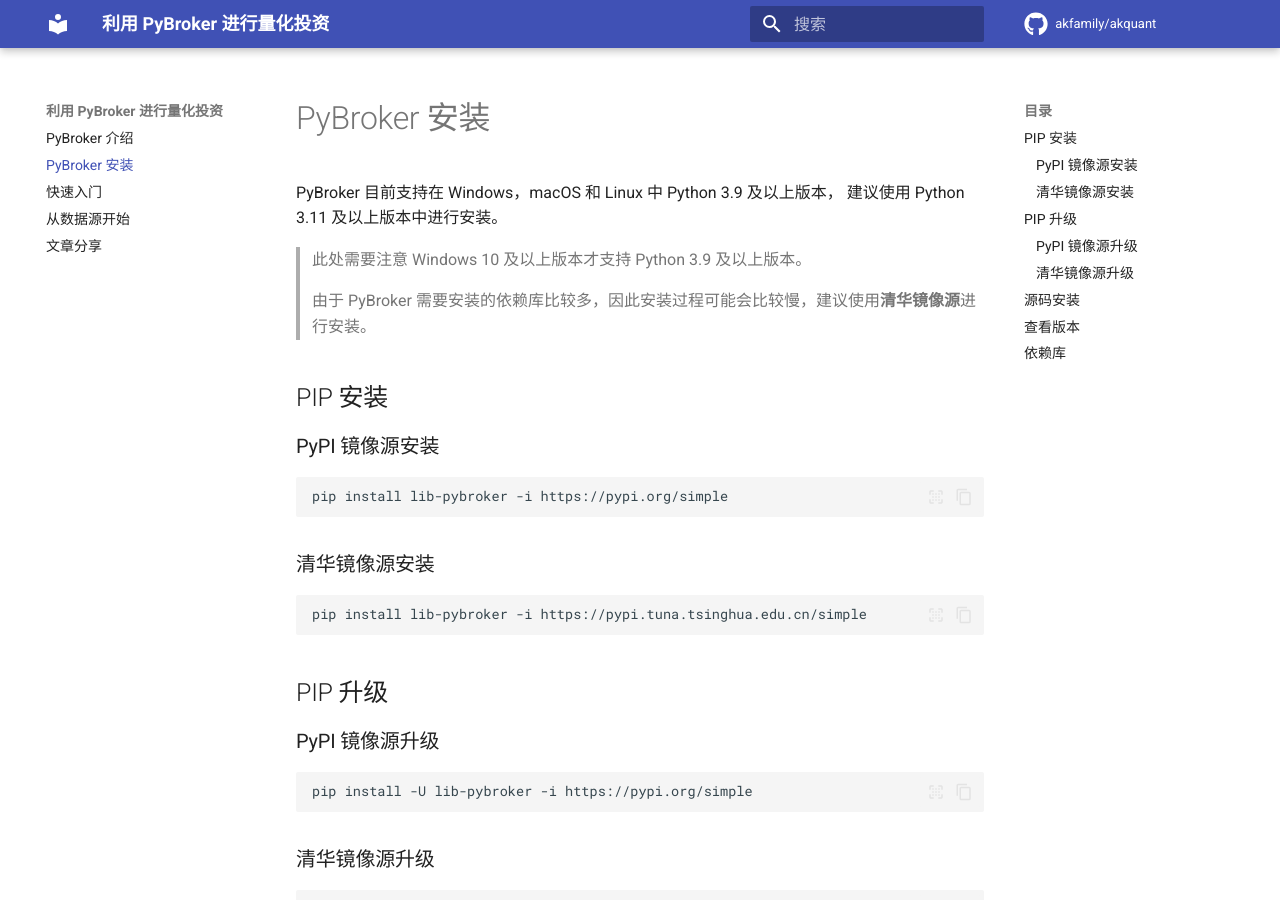
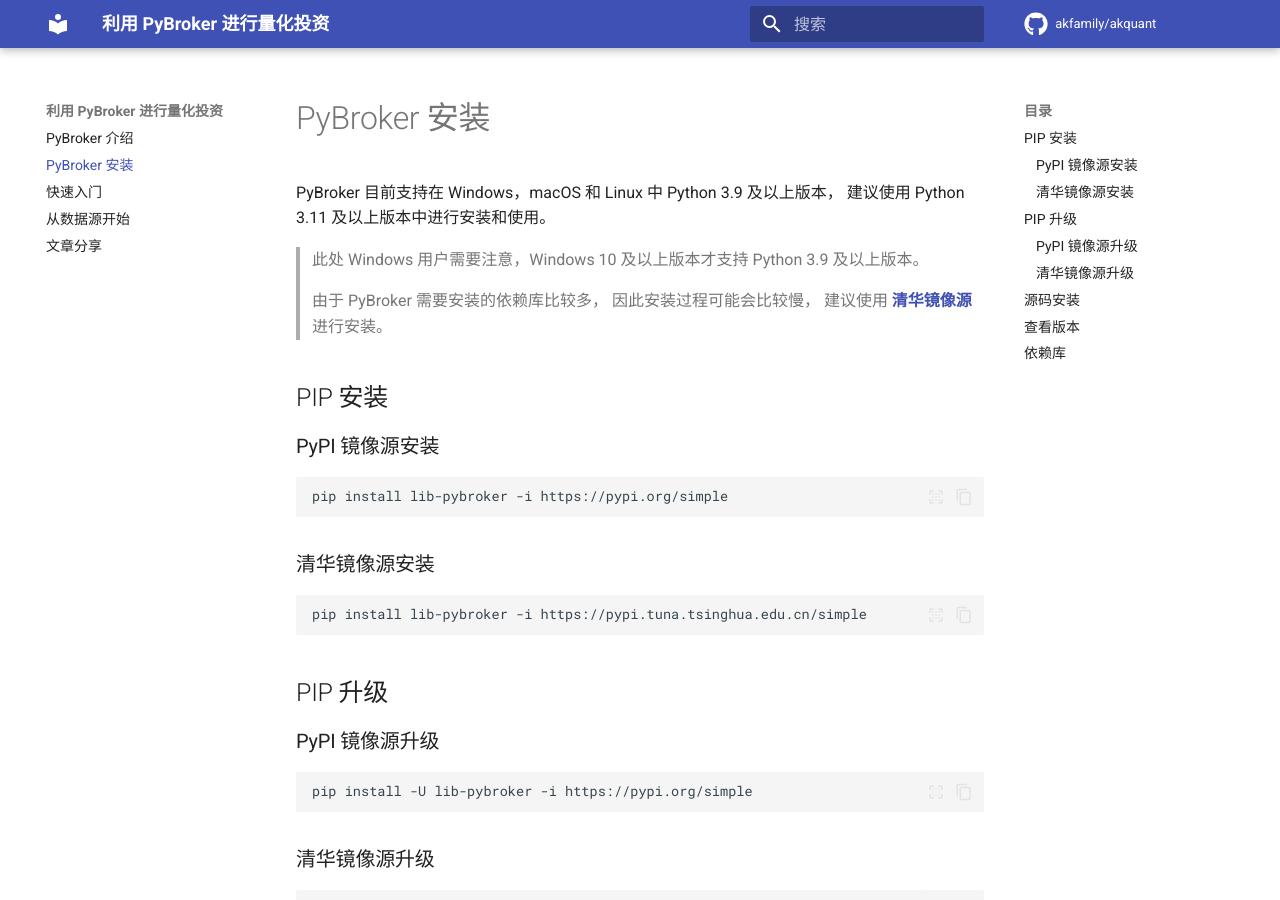
Before and after one commit to xujinzhao/akquant, an MkDocs documentation site: the page built from docs/installation.md, in a window 1280 px wide and 900 px high. Built offline with MkDocs 1.6.1 and Material for MkDocs 9.7.7, drawn with Linux system fonts in a browser that asks for light colours; comment, search, counter and statistics services are not loaded; the version menu is left out.

Commit message:
update docs

```diff
--- a/docs/installation.md
+++ b/docs/installation.md
@@ -1,11 +1,13 @@
 # PyBroker 安装
 
 PyBroker 目前支持在 Windows，macOS 和 Linux 中 Python 3.9 及以上版本，
-建议使用 Python 3.11 及以上版本中进行安装。
+建议使用 Python 3.11 及以上版本中进行安装和使用。
 
-> 此处需要注意 Windows 10 及以上版本才支持 Python 3.9 及以上版本。
+> 此处 Windows 用户需要注意，Windows 10 及以上版本才支持 Python 3.9 及以上版本。
 
-> 由于 PyBroker 需要安装的依赖库比较多，因此安装过程可能会比较慢，建议使用**清华镜像源**进行安装。
+> 由于 PyBroker 需要安装的依赖库比较多，
+> 因此安装过程可能会比较慢，
+> 建议使用 **[清华镜像源](https://mirrors.tuna.tsinghua.edu.cn/help/pypi/)** 进行安装。
 
 ## PIP 安装
 
```
